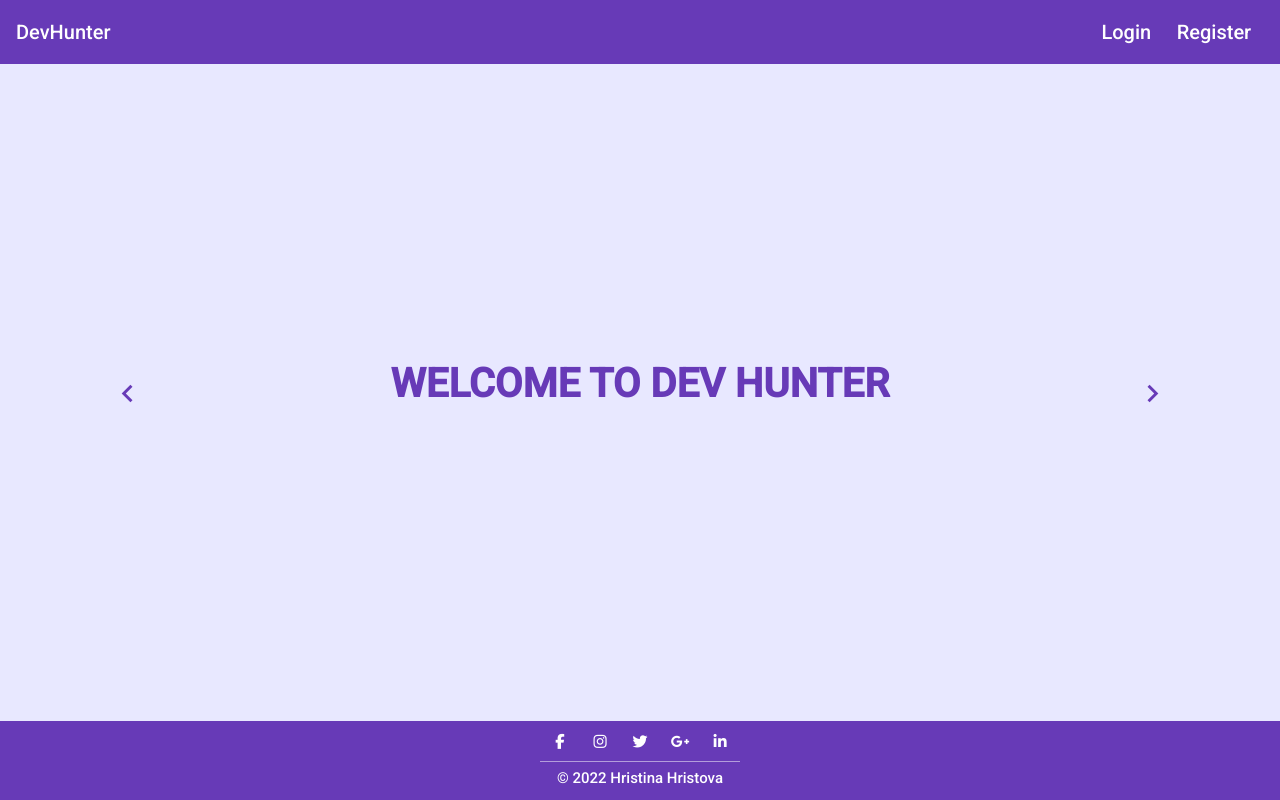
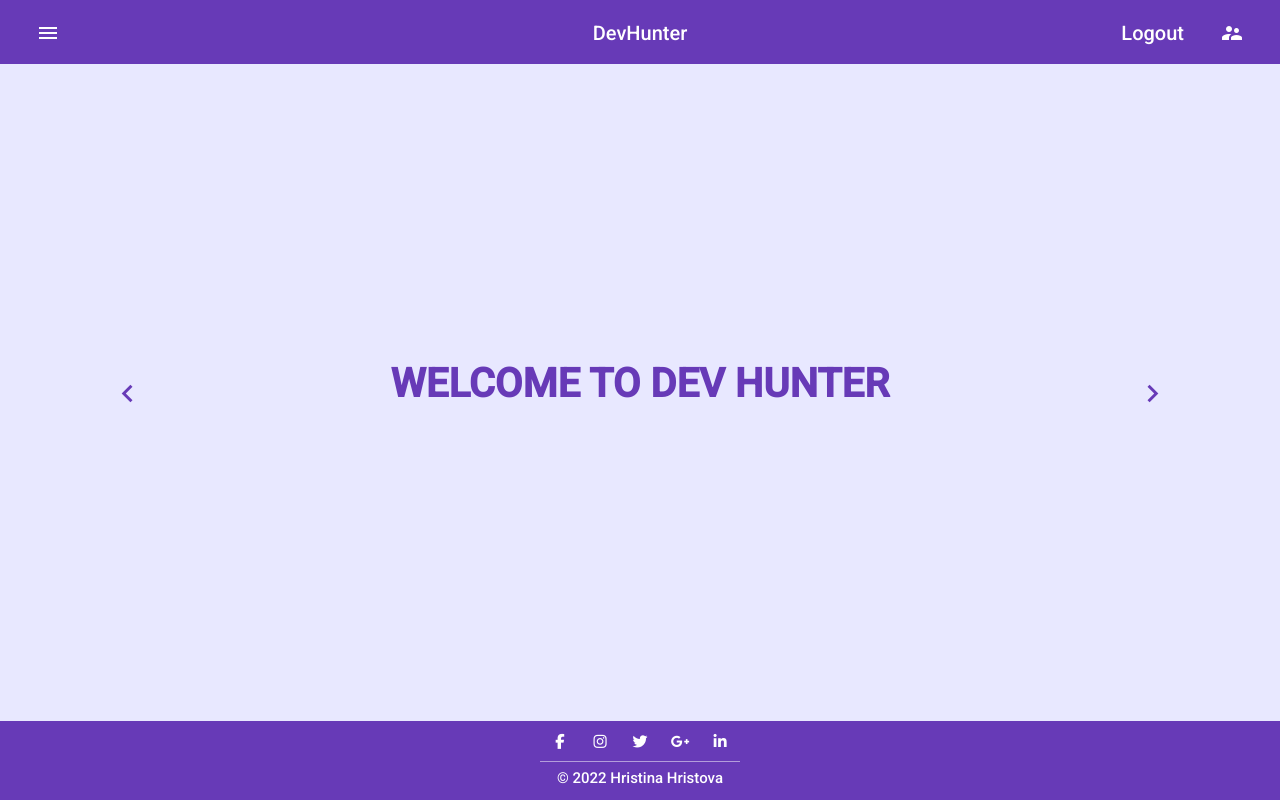
Before and after one commit to craftina/dev-hunter, an Angular app in the folder dev-hunter/: page / in a window 1280 px wide. Built offline with nearby package versions, Linux system fonts and the light colour scheme.

Commit message:
Adding menu to header

```diff
--- a/dev-hunter/src/app/core/header/header.component.css
+++ b/dev-hunter/src/app/core/header/header.component.css
@@ -6,10 +6,32 @@
     padding: 0;
 }
 
-mat-nav-list a {
-    margin: 0 1vw;
+mat-nav-list{
+    text-align: right;
 }
 
-mat-toolbar{
-    position: relative;
+mat-toolbar > *{
+    width: 20vw;
 }
+
+.heading{
+    text-align: center;
+}
+
+.button {
+    font-size: 20px;
+}
+
+.mat-menu-item {
+    color: #673ab7;
+    padding: 0 6vw 0 2vw;
+    font-size: 18px;
+}
+
+.mat-menu-item:hover {
+    background: rgba(103, 58, 183, 1);
+}
+
+.mat-menu-item:hover {
+    color: #fff;
+}
--- a/dev-hunter/src/app/core/header/header.component.html
+++ b/dev-hunter/src/app/core/header/header.component.html
@@ -1,13 +1,46 @@
 <mat-toolbar color="primary">
-    <!-- <button mat-icon-button class="example-icon">
-        <mat-icon>menu</mat-icon>
-    </button> -->
-    <!-- <span class="example-spacer"></span> -->
-    <a matLine>DevHunter</a>
+    <!-- User => Menu -->
+    <div>
+        <button mat-button [matMenuTriggerFor]="menu">
+            <mat-icon>menu</mat-icon>
+        </button>
+        <mat-menu #menu="matMenu">
+            <ng-template matMenuContent>
+                <button mat-menu-item>Locations</button>
+                <button mat-menu-item>Technologies</button>
+                <button mat-menu-item>Developers</button>
+                <!-- <button mat-menu-item>Hired</button> -->
+                <button mat-menu-item>About us</button>
+                <button mat-menu-item>Contacts</button>
+            </ng-template>
+        </mat-menu>
+    </div>
     <span class="example-spacer"></span>
+
+    <!-- Heading -->
+    <div class="heading">
+        <button class="button" mat-button>
+            <a matLine>DevHunter</a>
+        </button>
+    </div>
+    <span class="example-spacer"></span>
+
     <mat-nav-list>
-        <a matLine>Login</a>
-        <a matLine>Register</a>
-        <!-- <a matLine>Logout</a> -->
+
+        <!-- Guest -->
+        <!-- <button class="button" mat-button>
+            <a matLine>Login</a>
+        </button>
+        <button class="button" mat-button>
+            <a matLine>Register</a>
+        </button> -->
+
+        <!-- User -->
+        <button class="button" mat-button>
+            <a matLine>Logout</a>
+        </button>
+        <button class="button" mat-button>
+            <mat-icon>supervisor_account</mat-icon>
+        </button>
     </mat-nav-list>
 </mat-toolbar>
```
Also changed, not shown: dev-hunter/src/app/core/core.module.ts (+5 -3 lines).
